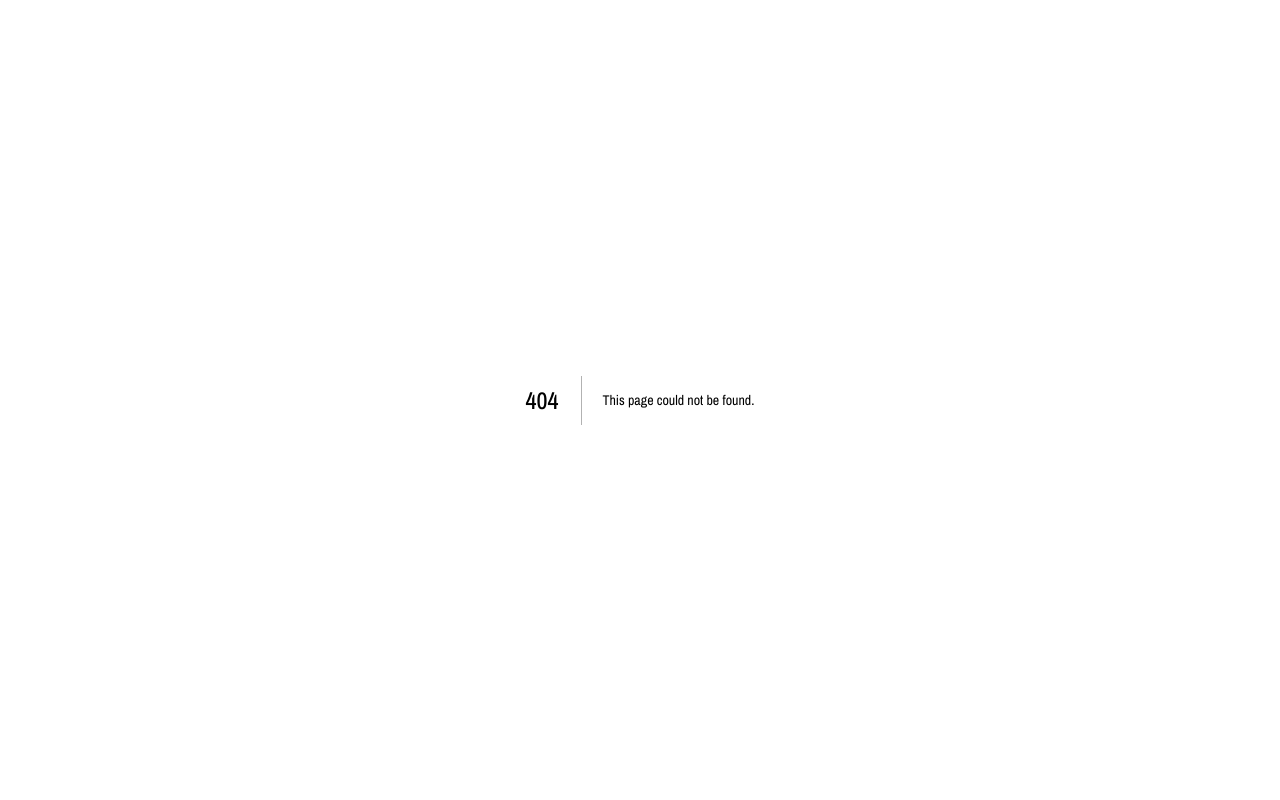
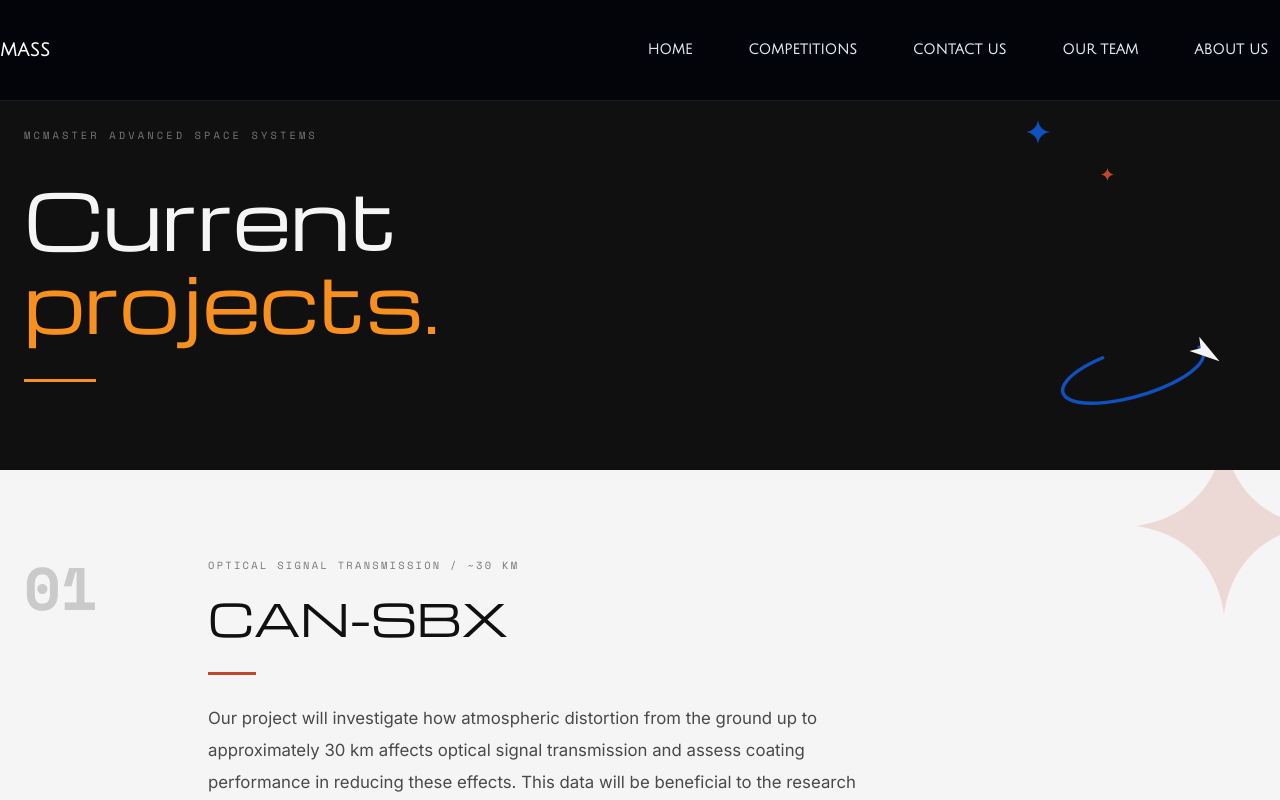
Before and after one commit to McMaster-Advanced-Space-Systems/mass-website, a Next.js app: page /current-projects in a window 1280 px wide. Before the commit this address had no page. Shown: the top 800 px of the page. Built offline with nearby package versions, Linux system fonts and the light colour scheme; a web font is replaced by a local one.

Commit message:
Add current projects page

```diff
--- /dev/null
+++ b/app/current-projects/page.tsx
@@ -0,0 +1,291 @@
+import type { Metadata } from "next";
+import type { CSSProperties } from "react";
+import { Michroma, Space_Mono, Inter } from "next/font/google";
+import Nav from "../nav";
+import Footer from "../footer";
+
+/* MASS Preliminary Branding Standards 2025-2026.
+   Michroma sets the logo and titles, Space Mono carries highlights, and
+   Akzidenz-Grotesk handles subtitles and body text. Akzidenz-Grotesk is a
+   licensed Berthold face with no Google Fonts release, so Inter (already
+   loaded in the root layout) stands in behind it. */
+const michroma = Michroma({
+  weight: "400",
+  subsets: ["latin"],
+  variable: "--font-michroma",
+  display: "swap",
+});
+
+const spaceMono = Space_Mono({
+  weight: ["400", "700"],
+  subsets: ["latin"],
+  variable: "--font-space-mono",
+  display: "swap",
+});
+
+/* Loaded here rather than relying on the root layout: layout.tsx declares an
+   Inter instance but never puts its variable on <body>, so --font-inter is
+   undefined document-wide and body copy would fall back to the serif. */
+const inter = Inter({
+  subsets: ["latin"],
+  variable: "--font-inter",
+  display: "swap",
+});
+
+/* Red and Blue are decorative only — never a font colour. Yellow is the
+   highlight and may be set in type. Dark Azure and Light Gray are the text
+   colours, and the background colours when inverted. */
+const RED = "#bf472f";
+const BLUE = "#1050bf";
+const YELLOW = "#f7901f";
+const INK = "#101010";
+const PAPER = "#f5f5f5";
+
+const DISPLAY = "var(--font-michroma), sans-serif";
+const MONO = "var(--font-space-mono), ui-monospace, monospace";
+const BODY =
+  '"Akzidenz-Grotesk", "Akzidenz-Grotesk Pro", var(--font-inter), "Helvetica Neue", Arial, sans-serif';
+
+type MarkProps = { className?: string; style?: CSSProperties };
+
+/* Four-pointed star — decorative element from the standards. */
+function Star({ className, style }: MarkProps) {
+  return (
+    <svg viewBox="0 0 100 100" aria-hidden="true" className={className} style={style}>
+      <path
+        d="M50 0 C54 28 72 46 100 50 C72 54 54 72 50 100 C46 72 28 54 0 50 C28 46 46 28 50 0 Z"
+        fill="currentColor"
+      />
+    </svg>
+  );
+}
+
+/* Orbit and inside arrow — decorative element from the standards. */
+function Orbit({ className, style }: MarkProps) {
+  return (
+    <svg viewBox="0 0 200 120" aria-hidden="true" className={className} style={style}>
+      <path
+        d="M168.8 33.5 A76 25 -16 1 1 68.5 44.6"
+        fill="none"
+        stroke={BLUE}
+        strokeWidth={3.5}
+        strokeLinecap="round"
+      />
+      <path d="M190.1 48.3 L158.8 37.5 L170.5 34.7 L169 22.7 Z" fill="currentColor" />
+    </svg>
+  );
+}
+
+export const metadata: Metadata = {
+  title: "Current Projects — McMaster Advanced Space Systems",
+  description:
+    "The projects McMaster Advanced Space Systems (MASS) is actively building: CAN-SBX and Stellarscope.",
+};
+
+const PROJECTS = [
+  {
+    num: "01",
+    name: "CAN-SBX",
+    meta: "OPTICAL SIGNAL TRANSMISSION / ~30 KM",
+    rule: RED,
+    inverted: false,
+    body: "Our project will investigate how atmospheric distortion from the ground up to approximately 30 km affects optical signal transmission and assess coating performance in reducing these effects. This data will be beneficial to the research and performance of ground-to-satellite laser communication.",
+  },
+  {
+    num: "02",
+    name: "Stellarscope",
+    meta: "RADIO TELESCOPE ARRAY / OPEN SOURCE",
+    rule: BLUE,
+    inverted: true,
+    body: "This is a multi-phase project to develop an array of radio telescopes and synchronization software for collecting data and imaging celestial bodies. The long-term goal is to make the project open source, enabling others to build, connect, and contribute to a collaborative global radio astronomy network.",
+  },
+];
+
+export default function CurrentProjectsPage() {
+  return (
+    <div
+      className={`${michroma.variable} ${spaceMono.variable} ${inter.variable}`}
+      style={{ minHeight: "100vh", backgroundColor: INK }}
+    >
+      <Nav />
+
+      {/* ────────────── HERO ────────────── */}
+      <header
+        style={{
+          backgroundColor: INK,
+          color: PAPER,
+          /* Nav is fixed and ~93px tall — 8rem keeps the eyebrow clear of it */
+          padding: "8rem 1.5rem 5.5rem",
+          position: "relative",
+          overflow: "hidden",
+        }}
+      >
+        {/* Kept below 7rem so the fixed nav does not cover them */}
+        <Star
+          style={{
+            position: "absolute",
+            top: "7.5rem",
+            right: "18%",
+            width: "1.5rem",
+            color: BLUE,
+          }}
+        />
+        <Star
+          style={{
+            position: "absolute",
+            top: "10.5rem",
+            right: "13%",
+            width: "0.8rem",
+            color: RED,
+          }}
+        />
+        <Orbit
+          className="hidden md:block"
+          style={{
+            position: "absolute",
+            bottom: "2.5rem",
+            right: "4%",
+            width: "12rem",
+            color: PAPER,
+          }}
+        />
+
+        <div style={{ maxWidth: "80rem", margin: "0 auto", position: "relative" }}>
+          <p
+            style={{
+              fontFamily: MONO,
+              fontSize: "0.65rem",
+              letterSpacing: "0.3em",
+              color: "rgba(245,245,245,0.45)",
+              marginBottom: "2rem",
+            }}
+          >
+            MCMASTER ADVANCED SPACE SYSTEMS
+          </p>
+
+          <h1
+            style={{
+              fontFamily: DISPLAY,
+              fontSize: "clamp(2.25rem, 7vw, 4.75rem)",
+              lineHeight: 1.1,
+              letterSpacing: "-0.01em",
+              marginBottom: "2.25rem",
+            }}
+          >
+            Current
+            <br />
+            <span style={{ color: YELLOW }}>projects.</span>
+          </h1>
+
+          <div style={{ width: "4.5rem", height: "3px", backgroundColor: YELLOW }} />
+        </div>
+      </header>
+
+      {/* ────────────── PROJECT BANDS ────────────── */}
+      {PROJECTS.map((project) => {
+        const fg = project.inverted ? PAPER : INK;
+        const muted = project.inverted
+          ? "rgba(245,245,245,0.55)"
+          : "rgba(16,16,16,0.55)";
+
+        return (
+          <section
+            key={project.name}
+            style={{
+              backgroundColor: project.inverted ? INK : PAPER,
+              color: fg,
+              borderTop: project.inverted
+                ? "1px solid rgba(245,245,245,0.12)"
+                : "none",
+              padding: "5.5rem 1.5rem",
+              position: "relative",
+              overflow: "hidden",
+            }}
+          >
+            {/* Decorative — bled off the edge, clear of the text column */}
+            <Star
+              className="hidden md:block"
+              style={{
+                position: "absolute",
+                top: project.inverted ? "auto" : "-2rem",
+                bottom: project.inverted ? "-3rem" : "auto",
+                right: "-2rem",
+                width: "11rem",
+                color: project.rule,
+                opacity: 0.16,
+              }}
+            />
+
+            <div style={{ maxWidth: "80rem", margin: "0 auto", position: "relative" }}>
+              <div className="grid gap-6 md:grid-cols-[7rem_1fr] lg:grid-cols-[10rem_1fr]">
+                {/* Left rail — ghosted index */}
+                <p
+                  style={{
+                    fontFamily: MONO,
+                    fontWeight: 700,
+                    fontSize: "clamp(2.5rem, 6vw, 3.75rem)",
+                    lineHeight: 1,
+                    color: fg,
+                    opacity: 0.18,
+                  }}
+                >
+                  {project.num}
+                </p>
+
+                <div>
+                  <p
+                    style={{
+                      fontFamily: MONO,
+                      fontSize: "0.65rem",
+                      letterSpacing: "0.22em",
+                      color: muted,
+                      marginBottom: "1.25rem",
+                    }}
+                  >
+                    {project.meta}
+                  </p>
+
+                  <h2
+                    style={{
+                      fontFamily: DISPLAY,
+                      fontSize: "clamp(1.6rem, 4.5vw, 2.75rem)",
+                      lineHeight: 1.15,
+                      letterSpacing: "-0.01em",
+                      marginBottom: "1.75rem",
+                    }}
+                  >
+                    {project.name}
+                  </h2>
+
+                  <div
+                    style={{
+                      width: "3rem",
+                      height: "3px",
+                      backgroundColor: project.rule,
+                      marginBottom: "1.75rem",
+                    }}
+                  />
+
+                  <p
+                    style={{
+                      fontFamily: BODY,
+                      fontSize: "1.05rem",
+                      lineHeight: 1.9,
+                      color: fg,
+                      opacity: project.inverted ? 0.82 : 0.75,
+                      maxWidth: "62ch",
+                    }}
+                  >
+                    {project.body}
+                  </p>
+                </div>
+              </div>
+            </div>
+          </section>
+        );
+      })}
+
+      <Footer />
+    </div>
+  );
+}
```
